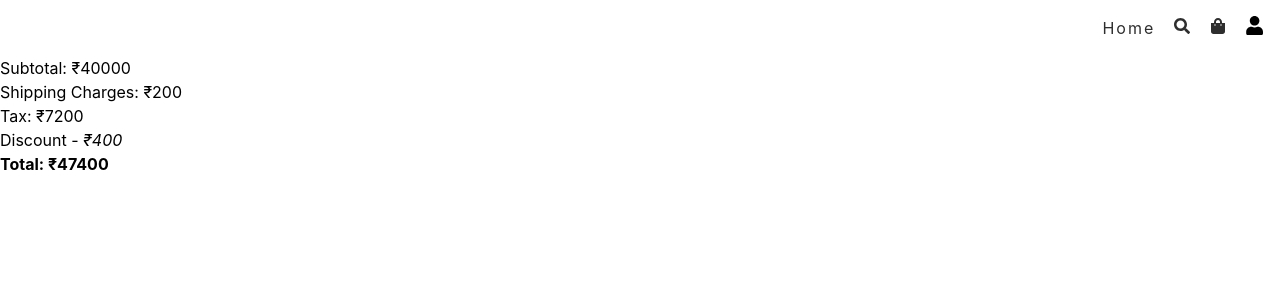
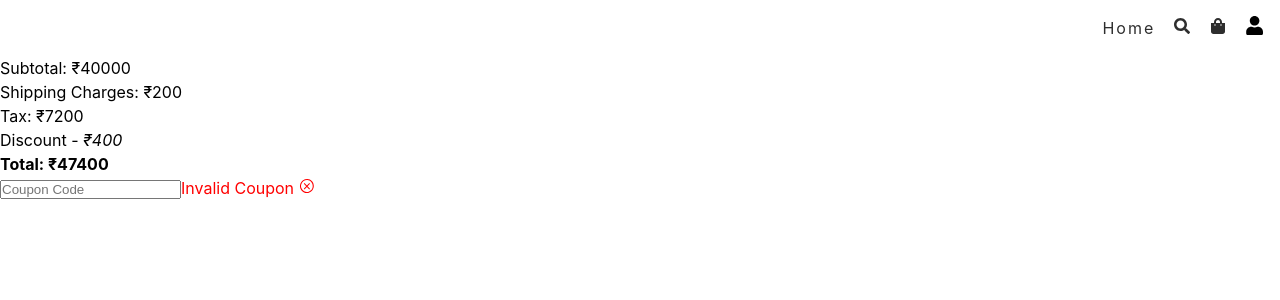
Before and after one commit to subham123-ui/ecommerce-frontend, a React (Vite) app: page /cart in a window 1280 px wide. Shown: the top 300 px of the page. Built offline with nearby package versions, Linux system fonts and the light colour scheme.

Commit message:
Update cart.tsx

```diff
--- a/src/pages/cart.tsx
+++ b/src/pages/cart.tsx
@@ -1,10 +1,16 @@
+import { useState } from "react";
+import { VscError } from "react-icons/vsc";
+
+const cartitems = [];
+const subtotal = 40000;
+const tax = Math.round(subtotal * 0.18);
+const shippinCharges = 200;
+const total = subtotal + tax + shippinCharges;
+const discount = 400;
+
 const Cart = () => {
-  const cartitems = [];
-  const subtotal = 40000;
-  const tax = Math.round(subtotal * 0.18);
-  const shippinCharges = 200;
-  const total = subtotal + tax + shippinCharges;
-  const discount = 400;
+  const [couponCode, setCouponCode] = useState<string>("");
+  const [isValidCouponCode, setIsValidCouponCode] = useState<boolean>(false);
   return (
     <div className="cart">
       <main></main>
@@ -18,6 +24,21 @@ const Cart = () => {
         <p>
           <b>Total: ₹{total} </b>
         </p>
+
+        <input
+          type="text"
+          placeholder="Coupon Code"
+          value={couponCode}
+          onChange={(e) => setCouponCode(e.target.value)}
+        />
+
+        {couponCode && isValidCouponCode ? (
+          <span className="green">
+            ₹{discount} off using the <code>{couponCode}</code>{" "}
+          </span>
+        ) : (
+          <span className="red">Invalid Coupon <VscError/></span>
+        )}
       </aside>
     </div>
   );
```
